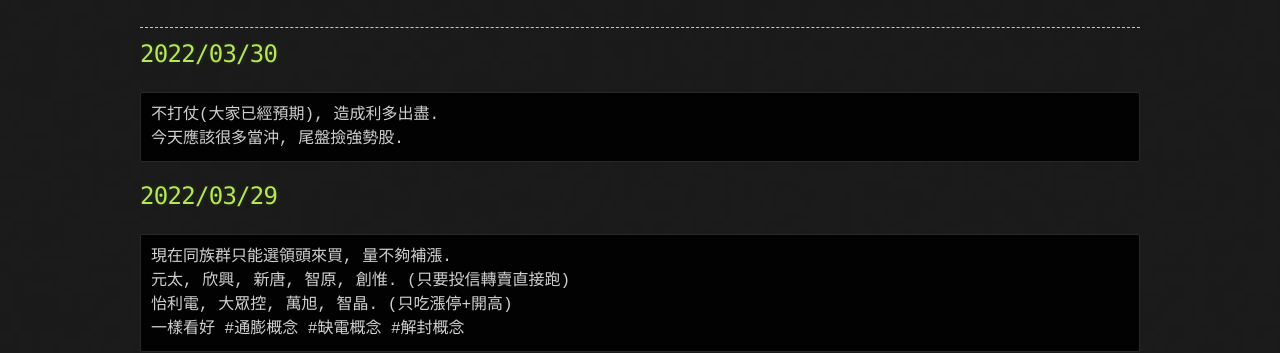
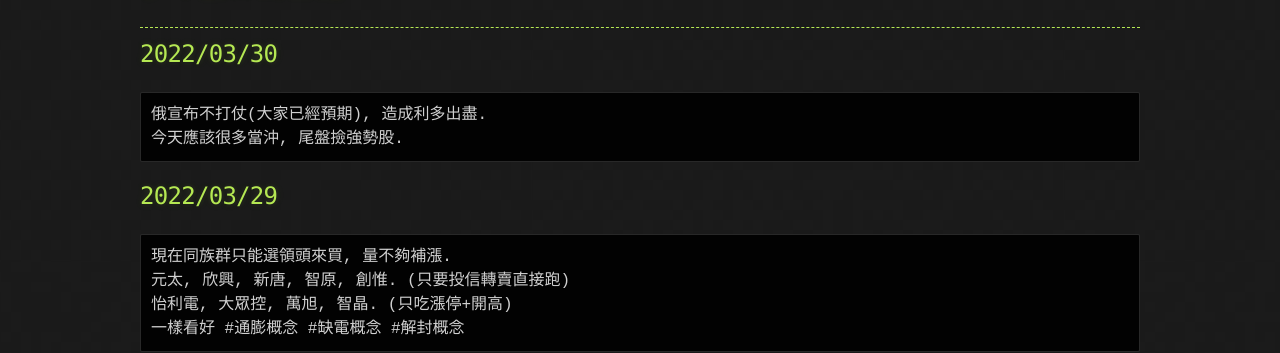
Before and after one commit to lepg5487/Stock_God, a Jekyll site: the page built from index.md, in a window 1280 px wide and 900 px high. Shown: the part 271-624 px from the top of the window. Built offline with Jekyll 4.4.1, drawn with Linux system fonts in a browser that asks for light colours; our own code applies the rules of GitHub Pages for plain Markdown files.

Commit message:
Update index.md

````diff
--- a/index.md
+++ b/index.md
@@ -8,7 +8,7 @@ layout: testlayouts
 
 ## 2022/03/30
 ```
-不打仗(大家已經預期), 造成利多出盡.
+俄宣布不打仗(大家已經預期), 造成利多出盡.
 今天應該很多當沖, 尾盤撿強勢股.
 ```
 
````
